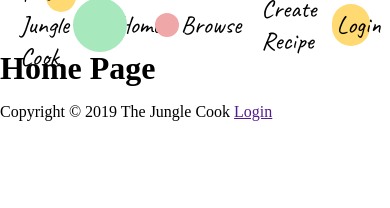
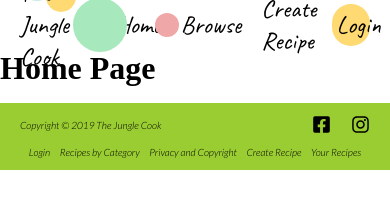
Before and after one commit to PJIceskull/Jungle-Cook, a website: page index.html in a window 390 px wide. Drawn offline with Linux system fonts and the light colour scheme.

Commit message:
created responsive footer element

```diff
--- a/css/styles.css
+++ b/css/styles.css
@@ -48,7 +48,7 @@ nav .logo .circle1 {
   width: 32px;
   height: 32px;
   left: 1px;
-  top: -10px;
+  top: -8px;
 }
 nav .logo .circle2 {
   background-color: #ffd972;
@@ -101,6 +101,83 @@ nav .login {
   text-align: center;
 }
 
+footer {
+  font-size: 15px;
+  display: flex;
+  align-items: center;
+  justify-content: space-between;
+  padding: 0 20px;
+}
+footer .links {
+  display: flex;
+  align-items: center;
+  justify-content: space-between;
+  width: 550px;
+}
+footer a,
+footer p {
+  font-family: Lato-LightItalic;
+  font-size: 15px;
+}
+footer a {
+  text-decoration: none;
+  color: #000;
+}
+footer p {
+  margin-bottom: 0;
+}
+footer .socialIcons {
+  display: flex;
+  align-items: center;
+  justify-content: space-between;
+}
+footer .socialIcons img {
+  height: 19px;
+  width: 19px;
+  margin-left: 40px;
+}
+
+.mobile-Footer {
+  display: none;
+  flex-direction: column;
+  padding: 0 20px;
+}
+.mobile-Footer .footer-Text {
+  display: flex;
+  align-items: center;
+  justify-content: space-between;
+  width: 100%;
+}
+
+@media screen and (max-width: 780px) {
+  footer {
+    background-color: yellowgreen;
+  }
+  footer .links {
+    width: 400px;
+  }
+  footer a,
+  footer p {
+    font-size: 10px;
+  }
+  footer .socialIcons img {
+    margin-left: 20px;
+  }
+}
+@media screen and (max-width: 430px) {
+  footer {
+    display: none;
+  }
+  .mobile-Footer {
+    display: flex;
+    align-items: center;
+    justify-content: space-evenly;
+    height: 67px;
+  }
+  .mobile-Footer .links {
+    width: 95%;
+  }
+}
 * {
   margin: 0;
   padding: 0;
--- a/index.html
+++ b/index.html
@@ -28,12 +28,39 @@
 
     <!-- Footer -->
     <footer>
-      Copyright © 2019 The Jungle Cook
-      <a href="">Login</a>
-      <a href=""></a>
-      <a href=""></a>
-      <a href=""></a>
-      <a href=""></a>
+      <p>Copyright © 2019 The Jungle Cook</p>
+      <!-- Links -->
+      <div class="links">
+        <a href="#login">Login</a>
+        <a href="#browse">Recipes by Category</a>
+        <p>Privacy and Copyright</p>
+        <a href="#create">Create Recipe</a>
+        <a href="">Your Recipes</a>
+      </div>
+      <!-- Social Media Icons -->
+      <div class="socialIcons">
+        <img src="image/icons/square-facebook.svg" alt="Facebook" />
+        <img src="image/icons/instagram.svg" alt="Instagram" />
+      </div>
+    </footer>
+    <footer class="mobile-Footer">
+      <div class="footer-Text">
+        <p>Copyright © 2019 The Jungle Cook</p>
+        <!-- Social Media Icons -->
+        <div class="socialIcons">
+          <img src="image/icons/square-facebook.svg" alt="Facebook" />
+          <img src="image/icons/instagram.svg" alt="Instagram" />
+        </div>
+      </div>
+
+      <!-- Links -->
+      <div class="links">
+        <a href="#login">Login</a>
+        <a href="#browse">Recipes by Category</a>
+        <p>Privacy and Copyright</p>
+        <a href="#create">Create Recipe</a>
+        <a href="">Your Recipes</a>
+      </div>
     </footer>
 
     <!-- Link to Javascript files -->
```
